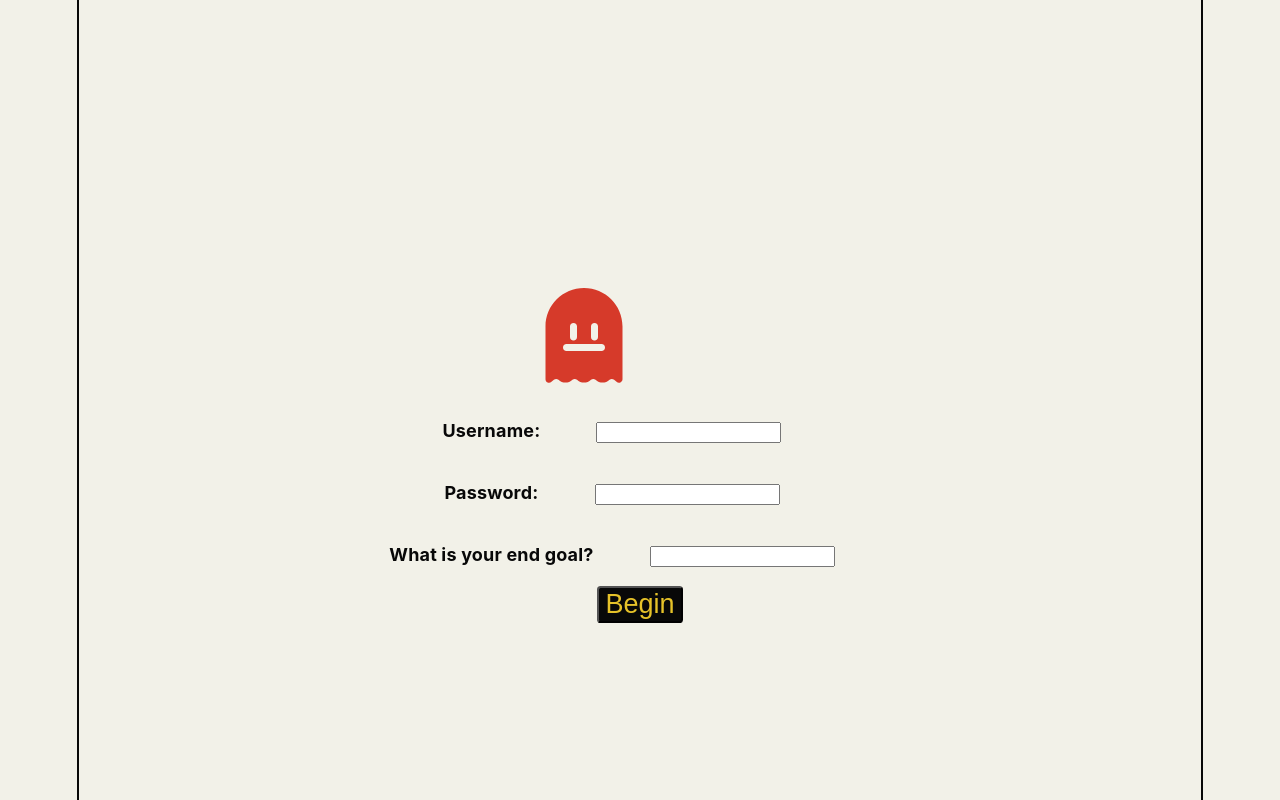
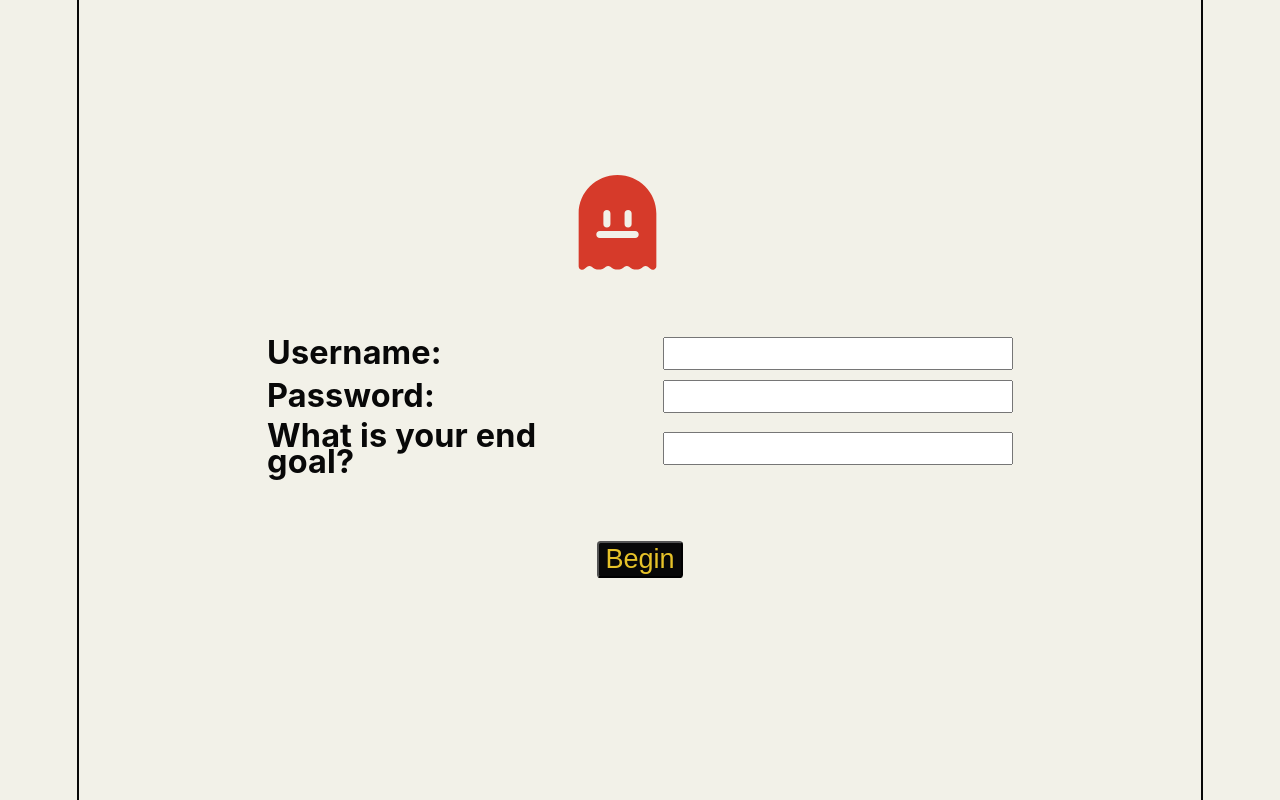
Before and after one commit to NDikeni/Ready-Player-One, a React (Vite) app: page / in a window 1280 px wide. Built offline with nearby package versions, Linux system fonts and the light colour scheme.

Commit message:
updt: Cleaned up UI

```diff
--- a/src/App.css
+++ b/src/App.css
@@ -2,28 +2,46 @@ Body{
   width: 100%;
   height: 100%;
 }
+
+
 #interactive-elements{
   display: flex;
   flex-direction: column;
+  margin: 5% 0%;
+}
 
-}
-#homepage-elements{
-  margin-top: 25%;
-
+#homepage-elements {
+  margin-top: 15%;
+  display: flex;
+  flex-direction: column;
+  align-items: center;
 }
 
 #homepage-elements img{
   width: 10%;
   height: auto;
-  margin-right: 10%;
+  margin-right: 4%;
   filter: invert(29%) sepia(85%) saturate(2250%) hue-rotate(346deg) brightness(87%) contrast(92%);
 }
 
-.input *{
-  display: inline-block;
-  margin-right: 5%;
+.input {
+  display: flex;
+  align-items: center;
+  column-gap: 2rem;
+  margin-bottom: 10px;
 }
 
+.input h3 {
+  width: 20rem;   /* same width for all labels */
+  margin: 0;
+  gap: 10%;
+  text-align: left;
+}
+
+.input input{
+  width: 19rem;
+  height: 1.5rem;
+}
 
 #username{
   margin-top: 10%;
--- a/src/App.jsx
+++ b/src/App.jsx
@@ -13,7 +13,7 @@ function App() {
 
         <div id="interactive-elements">
           {/*----Username----*/}
-          <div><InputField input="username" label="Username:"/></div>
+          <InputField id="username" label="Username:"/>
 
           {/*----Password----*/}
           <InputField id="password" label="Password:"/>
--- a/src/index.css
+++ b/src/index.css
@@ -209,7 +209,7 @@ h2{
 }
 
 h3{
-  font-size: 1.0rem;
+  font-size: 1.8rem;
   color:#080808;
 }
 
```
